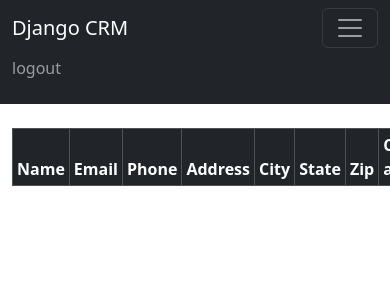
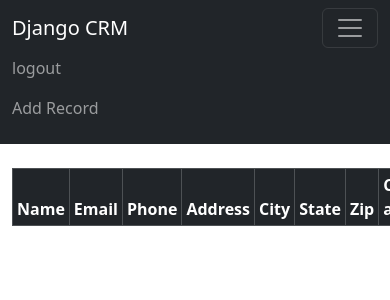
Before and after one commit to AdobyY/Django-CRM, a Django app: page / in a window 390 px wide, after a click that opens the changed part; the page is wider, and only the part inside the window is pictured. Shown: the top 300 px of that part. Run offline with Django 5.2, Linux system fonts and the light colour scheme; the visitor is signed in with stand-in values (Sample User, id 1); data that the repository does not hold is empty.

Commit message:
Added function of adding records

```diff
--- a/website/templates/navbar.html
+++ b/website/templates/navbar.html
@@ -10,6 +10,9 @@
             {% if user.is_authenticated %}
                 <li class="nav-item">
                     <a class="nav-link" href="{% url 'logout' %}">logout</a>
+                </li>
+                <li class="nav-item">
+                  <a class="nav-link" href="{% url 'add_record' %}">Add Record</a>
                 </li>
             {% else %}
             <li class="nav-item">
--- a/website/templates/record.html
+++ b/website/templates/record.html
@@ -20,5 +20,5 @@
   </div>
   <br>
   <a href="{% url 'home' %}" class="btn btn-secondary">Back</a>
-  <a href="{% url 'home' %}" class="btn btn-danger">Delete</a>
+  <a href="{% url 'delete_record' customer_record.id %}" class="btn btn-danger">Delete</a>
 {% endblock %}
--- a/website/urls.py
+++ b/website/urls.py
@@ -7,5 +7,7 @@ urlpatterns = [
     path('logout/', views.logout_user, name='logout'),
     path('register/', views.register_user, name='register'),
     path('record/<int:pk>', views.customer_record, name='record'),
+    path('delete_record/<int:pk>', views.delete_record, name='delete_record'),
+    path('add_record/', views.add_record, name='add_record'),
 
 ]
--- a/website/views.py
+++ b/website/views.py
@@ -1,7 +1,7 @@
 from django.shortcuts import render, redirect
 from django.contrib.auth import authenticate, login, logout
 from django.contrib import messages
-from .forms import SignUpForm
+from .forms import SignUpForm, AddRecordForm
 from .models import Record
 
 # Create your views here.
@@ -53,3 +53,29 @@ def customer_record(request, pk):
     else:
         messages.success(request, "You must be logged in to view that page!")
         return redirect('home')
+
+
+def delete_record(request, pk):
+    if request.user.is_authenticated:
+        delete_it = Record.objects.get(id=pk)
+        delete_it.delete()
+        messages.success(request, "Record Deleted Successfully")
+        return redirect('home')
+    else:
+        messages.success(request, "You must be logged in to do That!")
+        return redirect('home')
+
+
+def add_record(request):
+    form = AddRecordForm(request.POST or None)
+    if request.user.is_authenticated:
+        if request.method == "POST":
+            if form.is_valid():
+                add_record = form.save()
+                messages.success(request, "Record Added...")
+                return redirect("home")
+
+        return render(request, 'add_record.html',  {"form":form})
+    else:
+        messages.success(request, "You must be logged in")
+        return redirect("home")
```
Also changed, not shown: website/forms.py (+16 -0 lines), website/templates/add_record.html (added, +14 -0 lines).
